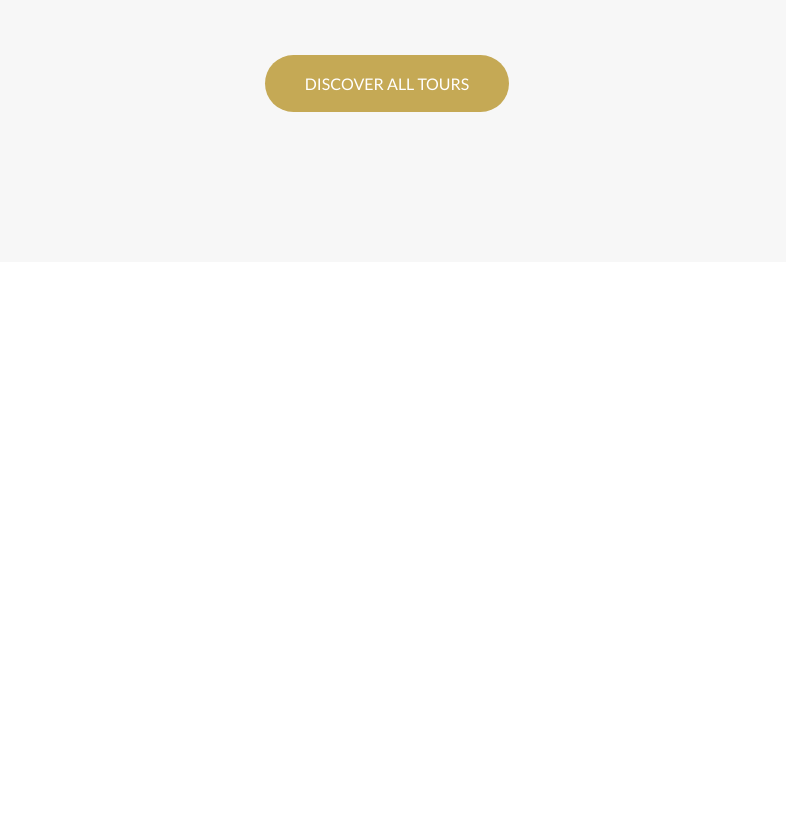
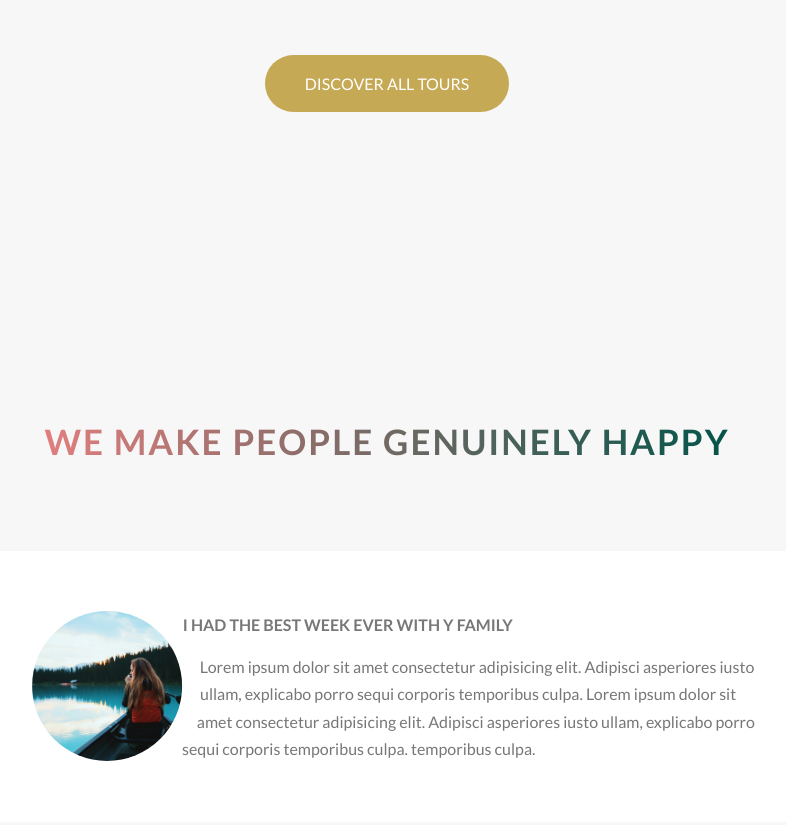
Before and after one commit to rChrisb/css_sass, a website: page Natours/starter/index.html in a window 1280 px wide. Shown: the part 3117-3942 px from the top of the page, without its empty margins (253-1039 px from the left). Before the commit the page ends 3409 px from the top, so only its background shows below. Drawn offline with nearby package versions, Linux system fonts and the light colour scheme; some packages are replaced by stand-ins of ours; files that its build step writes are made by us from their sources; a script that the page names is missing.

Commit message:
Stories section

```diff
--- a/Natours/starter/index.html
+++ b/Natours/starter/index.html
@@ -251,6 +251,34 @@
           <a href="#" class="btn btn--primary-color">Discover all tours</a>
         </div>
       </section>
+      <section class="section-stories">
+        <div class="u-center-text u-margin-bottom-big">
+          <h2 class="heading-secondary">We make people genuinely happy</h2>
+        </div>
+        <div class="row">
+          <div class="story">
+            <figure class="story__shape">
+              <img
+                class="story__img"
+                src="./img/nat-8.jpg"
+                alt="Person on a tour"
+              />
+            </figure>
+            <div class="story__text">
+              <h3 class="heading-tertiary u-margin-bottom-small">
+                I had the best week ever with y family
+              </h3>
+              <p>
+                Lorem ipsum dolor sit amet consectetur adipisicing elit.
+                Adipisci asperiores iusto ullam, explicabo porro sequi corporis
+                temporibus culpa. Lorem ipsum dolor sit amet consectetur
+                adipisicing elit. Adipisci asperiores iusto ullam, explicabo
+                porro sequi corporis temporibus culpa. temporibus culpa.
+              </p>
+            </div>
+          </div>
+        </div>
+      </section>
     </main>
 
     <!--
--- a/Natours/starter/sass/base/_animations.scss
+++ b/Natours/starter/sass/base/_animations.scss
@@ -66,7 +66,7 @@ iframe.at-head,
   height: 150%;
 
   transform: scale(0.3);
-  transition: all 9s;
+  transition: all 3s;
   &:hover {
     transform: translateX(-5rem) translateY(-1.5rem) scale(0.5);
   }
--- /dev/null
+++ b/Natours/starter/sass/components/_story.scss
@@ -0,0 +1,28 @@
+.story {
+  width: 75%;
+  margin: 0 auto;
+  padding: 6rem;
+  padding-left: 9rem;
+  border-radius: 3px;
+  background-color: $color-white;
+  font-size: $default-font-size;
+  transform: skewX(-12deg);
+
+  &__shape {
+    width: 15rem;
+    height: 15rem;
+    float: left;
+
+    -webkit-shape-outside: circle(50% at 50% 50%);
+    shape-outside: circle(50% at 50% 50%);
+    -webkit-clip-path: circle(50% at 50% 50%);
+    clip-path: circle(50% at 50% 50%);
+    transform: translateX(-1.8rem) skewX(12deg);
+  }
+  &__img {
+    height: 100%;
+  }
+  &__text {
+    transform: skewX(12deg);
+  }
+}
--- a/Natours/starter/sass/main.scss
+++ b/Natours/starter/sass/main.scss
@@ -11,6 +11,7 @@
 @import "./components/card";
 @import "./components/composition";
 @import "./components/feature-box";
+@import "./components/story";
 
 @import "./layout/header";
 @import "./layout/grid";
--- a/Natours/starter/sass/pages/_home.scss
+++ b/Natours/starter/sass/pages/_home.scss
@@ -26,3 +26,8 @@
   margin-top: -12vh;
   padding: 25rem 0 15rem 0;
 }
+
+.section-stories {
+  padding: 15rem 0;
+  background-color: $color-grey-light-1;
+}
```
